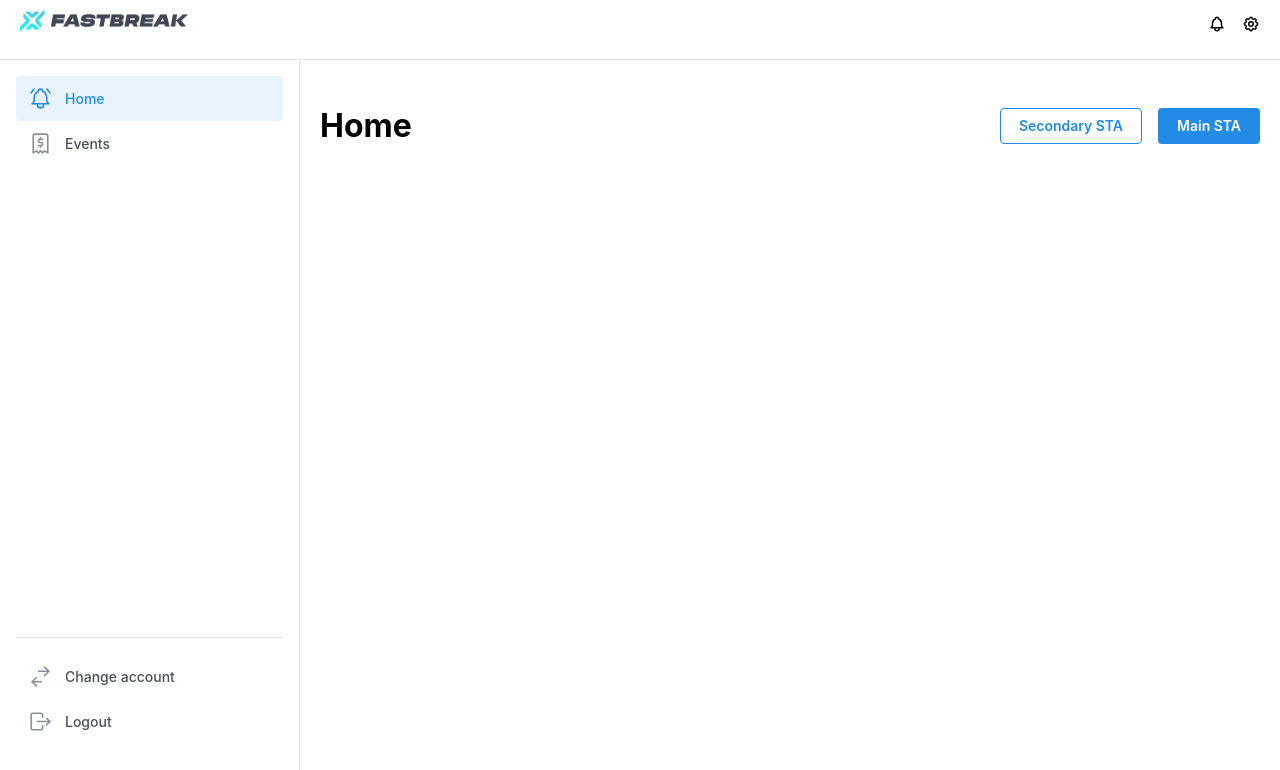
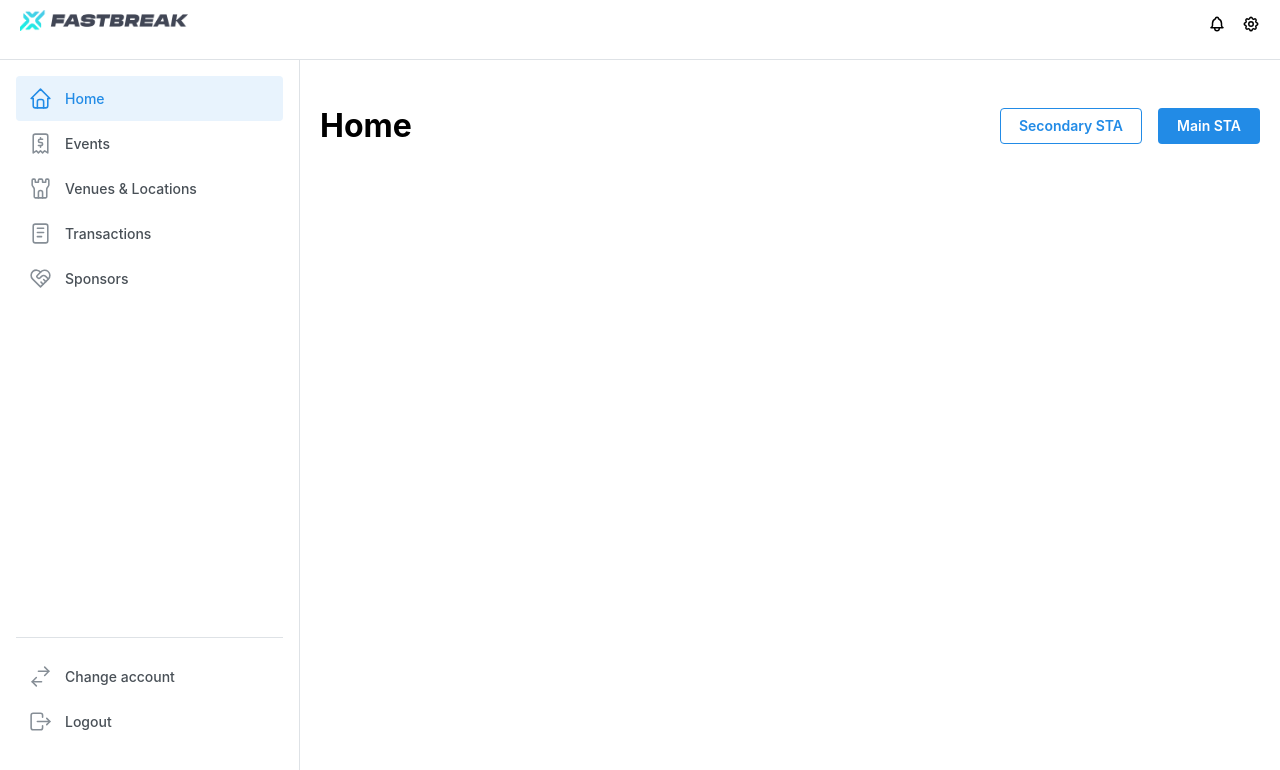
Before and after one commit to dminik/task-manager, a React (Vite) app in the folder FrontEnd/: page / in a window 1280 px wide. Shown: the top 770 px of the page. Built offline with nearby package versions, Linux system fonts and the light colour scheme.

Commit message:
Added navs links

```diff
--- a/FrontEnd/src/components/MainPage/NavBar/NavBar.tsx
+++ b/FrontEnd/src/components/MainPage/NavBar/NavBar.tsx
@@ -1,6 +1,9 @@
 import { useState } from 'react';
 import {
-  IconBellRinging,
+  IconHeartHandshake,
+  IconHome,
+  IconNotes,
+  IconTower,
   IconReceipt2,
   IconSwitchHorizontal,
   IconLogout,
@@ -9,8 +12,11 @@ import classes from './NavbarSimple.module.css';
 import { Link } from 'react-router-dom';
 
 const data = [
-  { link: '/', label: 'Home', icon: IconBellRinging },
+  { link: '/', label: 'Home', icon: IconHome },
   { link: '/events', label: 'Events', icon: IconReceipt2 },
+  { link: '/venues', label: 'Venues & Locations', icon: IconTower },
+  { link: '/transactions', label: 'Transactions', icon: IconNotes},
+  { link: '/sponsors', label: 'Sponsors', icon: IconHeartHandshake},
 ];
 
 export function NavLayout() {
--- /dev/null
+++ b/FrontEnd/src/pages/Sponsors.page.tsx
@@ -0,0 +1,7 @@
+export function SponsorsPage() {
+  return (
+    <div>
+      <h1>Sponsors</h1>
+    </div>
+  );
+}
--- /dev/null
+++ b/FrontEnd/src/pages/Transactions.page.tsx
@@ -0,0 +1,7 @@
+export function TransactionsPage() {
+  return (
+    <div>
+      <h1>Transactions</h1>
+    </div>
+  );
+}
--- /dev/null
+++ b/FrontEnd/src/pages/Venues.page.tsx
@@ -0,0 +1,7 @@
+export function VenuesPage() {
+  return (
+    <div>
+      <h1>Venues</h1>
+    </div>
+  );
+}
```
Also changed, not shown: FrontEnd/src/Router.tsx (+16 -5 lines).
